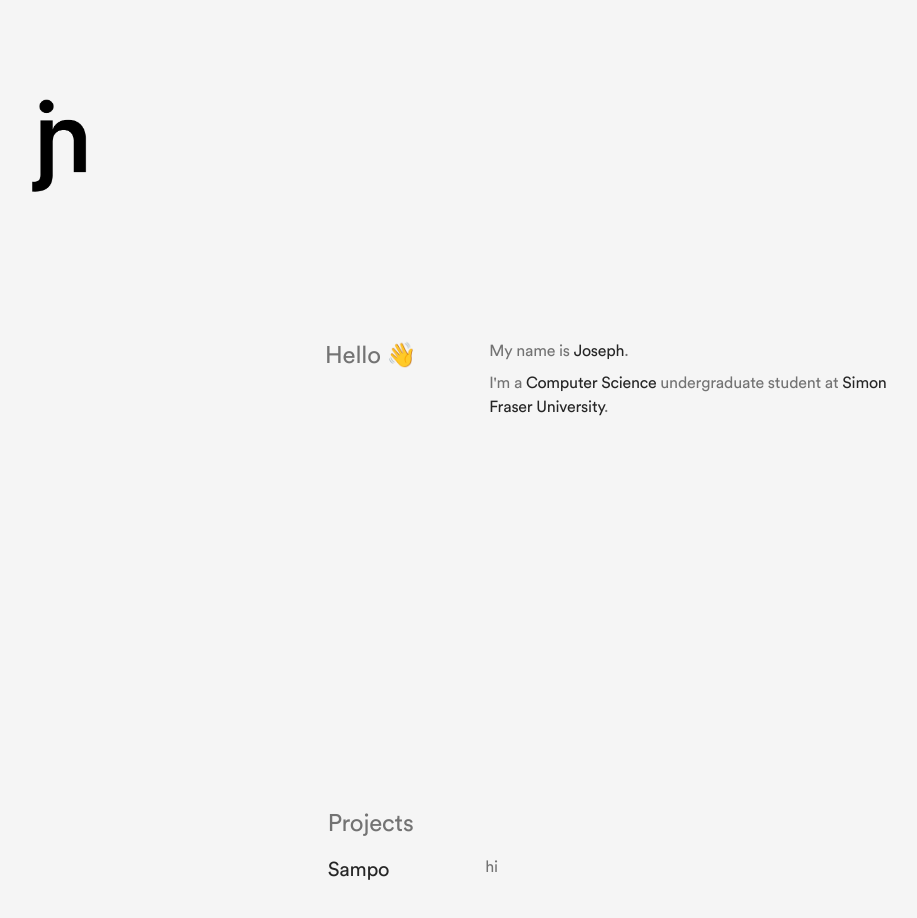
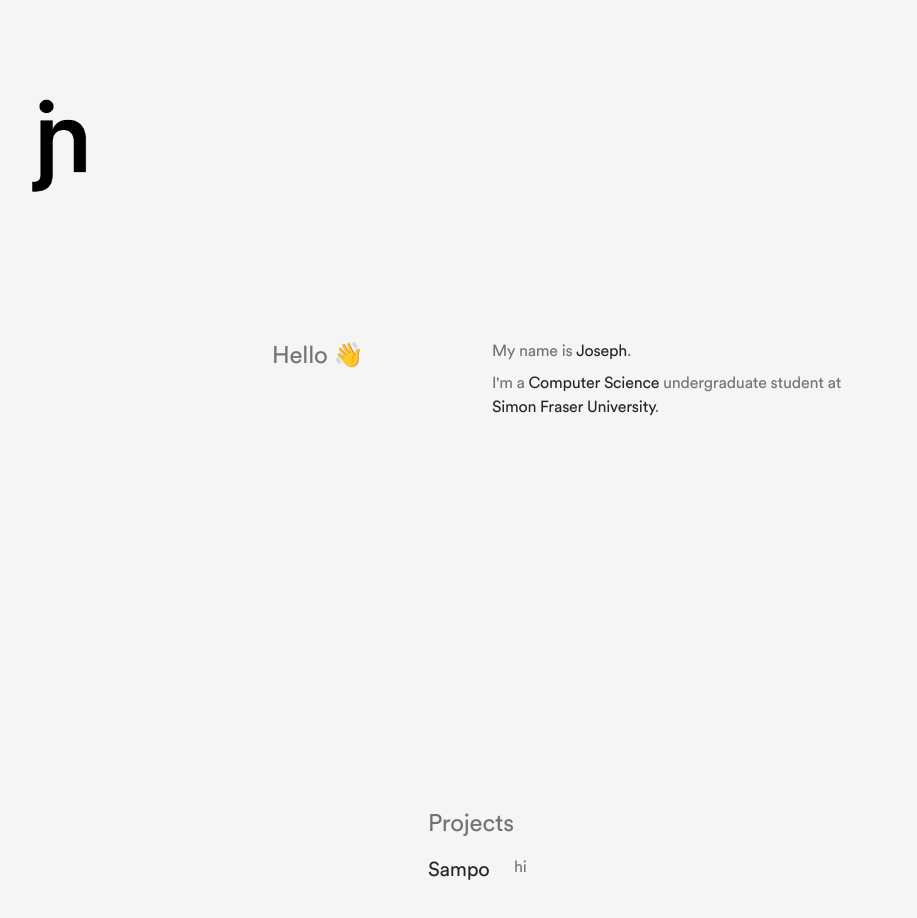
Before and after one commit to nevadoj/nevadoj.github.io, a Next.js app: page / in a window 1280 px wide. Shown: the top 918 px of the page, without its empty margins (96-1013 px from the left). Built offline with nearby package versions, Linux system fonts and the light colour scheme.

Commit message:
fx grid spacing

```diff
--- a/src/app/components/content/SampleContent.tsx
+++ b/src/app/components/content/SampleContent.tsx
@@ -8,10 +8,10 @@ export default function Sample(){
                     <img src="/assets/images/icon.png" alt="website icon" width={60} height={60} className="mx-12 hover:cursor-pointer pb-24 lg:pb-36"/>
                 </div>
                 <Container>
-                    <div className="flex justify-center items-start lg:justify-start xl:justify-center lg:col-span-5 2xl:col-span-6">
-                        <p className="text-2xl xl:pl-16">Hello 👋</p>
+                    <div className="flex justify-center items-start lg:justify-start lg:col-span-5">
+                        <p className="text-2xl lg:pl-16">Hello 👋</p>
                     </div>
-                    <div className="flex flex-col justify-center items-center lg:justify-start lg:items-start lg:col-span-7 2xl:col-span-6">
+                    <div className="flex flex-col justify-center items-center lg:justify-start lg:items-start lg:col-span-7">
                         <p className="p-1 pt-6 text-center lg:text-left lg:pt-0">My name is <span className="text-text-dark">Joseph</span>.</p>
                         <p className="p-1 text-center lg:text-left">I'm a <span className="text-text-dark">Computer Science</span> undergraduate student at <span className="text-text-dark">Simon Fraser University</span>.</p>
                     </div>
--- a/src/app/components/layout/Container.tsx
+++ b/src/app/components/layout/Container.tsx
@@ -1,6 +1,6 @@
 export default function Container({ children, }: { children: React.ReactNode }){
     return (
-        <div className="flex flex-col w-full lg:grid lg:grid-cols-12 lg:px-52">
+        <div className="flex flex-col mx-auto max-w-2xl lg:grid lg:grid-cols-12">
             {children}
         </div>
     )
```
